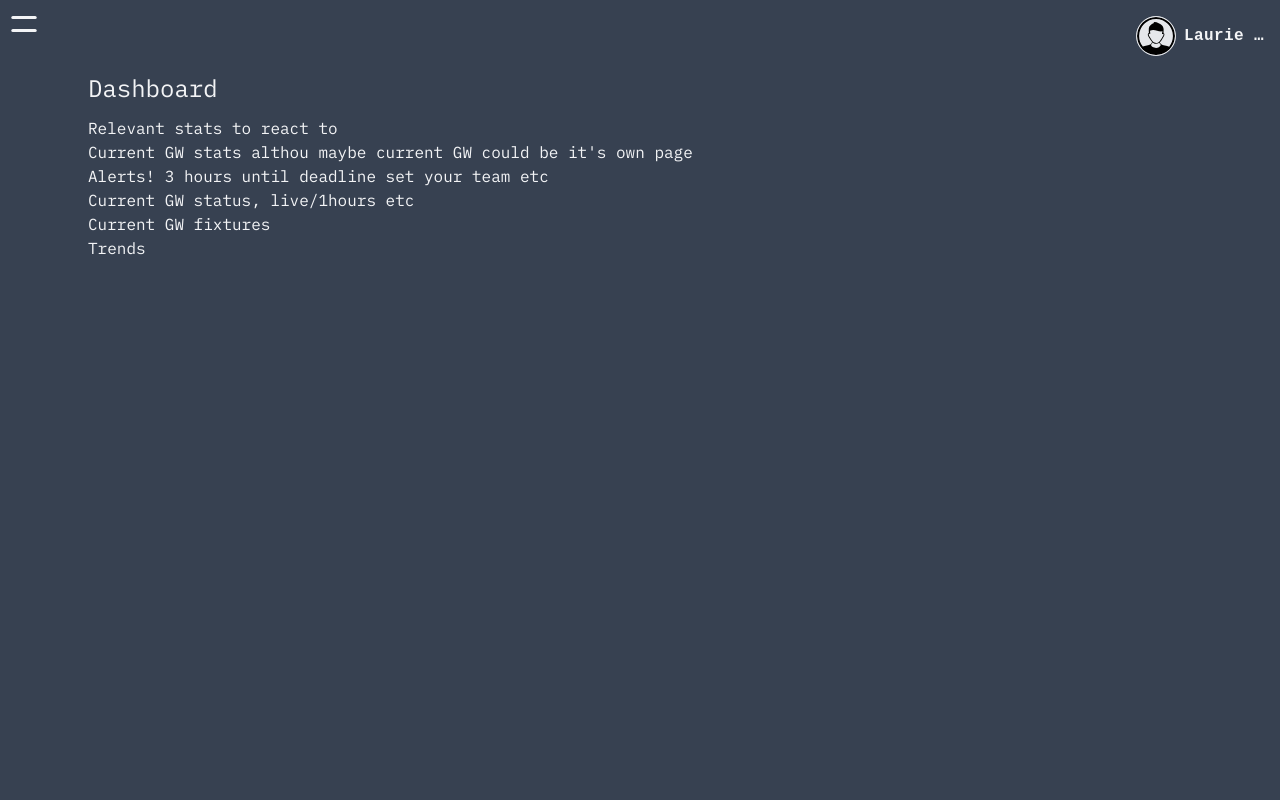
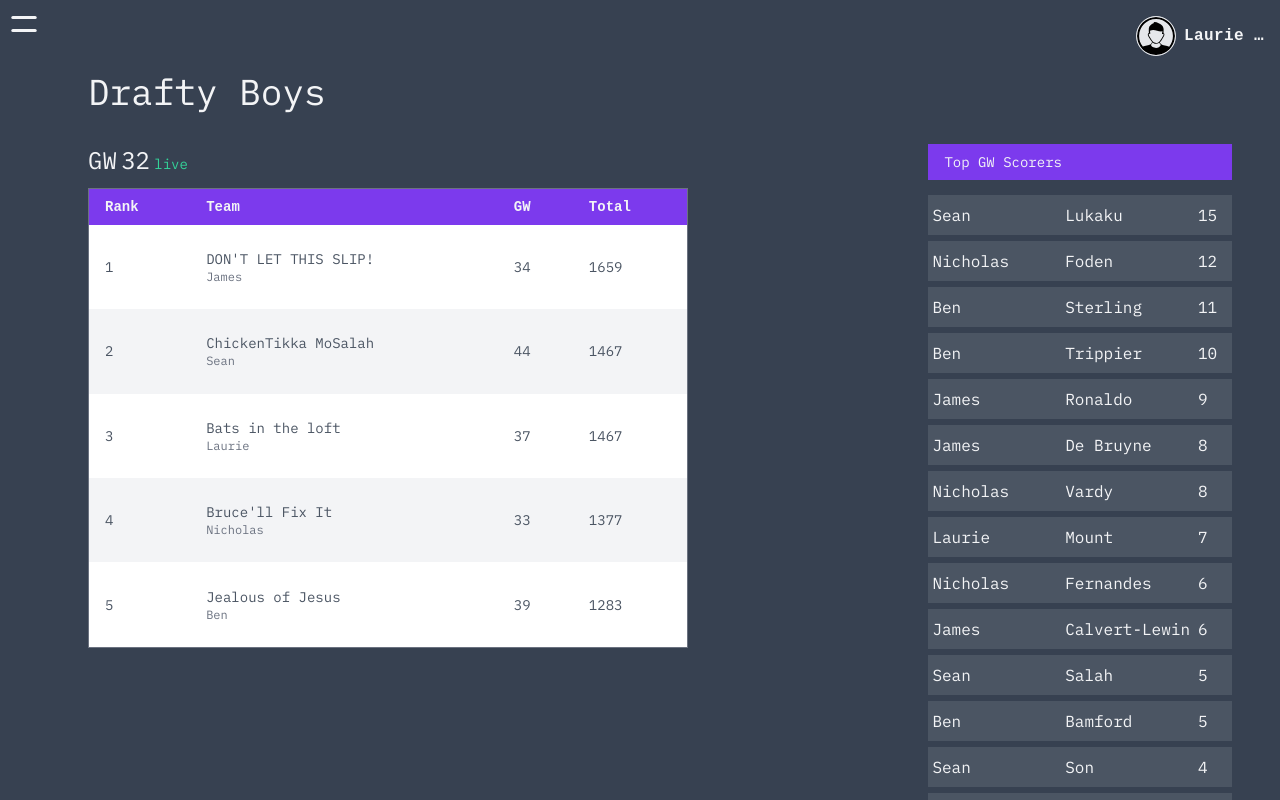
Before and after one commit to lpoulter1/draft-site-design, a React (Vite) app: page / in a window 1280 px wide. Shown: the top 800 px of the page. Built offline with nearby package versions, Linux system fonts and the light colour scheme; a web font is replaced by a local one.

Commit message:
set pick team to home

```diff
--- a/src/App.jsx
+++ b/src/App.jsx
@@ -410,7 +410,7 @@ function DashbordPage() {
 }
 
 function App() {
-  const [page, setPage] = useState("dashboard");
+  const [page, setPage] = useState("table");
   const [sidebarOpen, setsidebarOpen] = useState(false);
 
   useEffect(() => {
```
